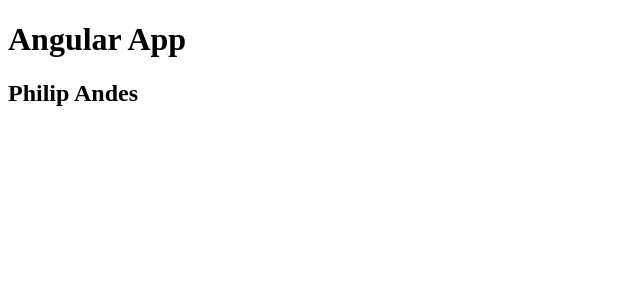
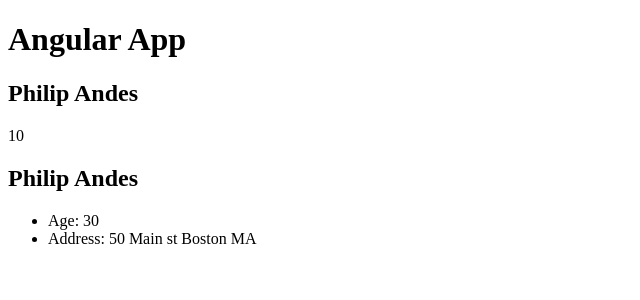
Before and after one commit to PhilipAndes/Angular-Components-And-Template-Syntax, an Angular app: page / in a window 1280 px wide. Shown: the top 300 px of the page, without its empty margins (0-640 px from the left). Built offline with nearby package versions, Linux system fonts and the light colour scheme.

Commit message:
String Interpolation

```diff
--- a/src/app/components/user/user.component.html
+++ b/src/app/components/user/user.component.html
@@ -1 +1,14 @@
-<h2>Philip Andes</h2>
+<!-- We can use string interpolation like: -->
+<h2>{{ 'Philip Andes' }} </h2>
+<!-- Or -->
+{{ 5 + 5 }}
+
+<!-- Or we can use properties here that we defined  -->
+<h2>{{ firstName }} {{ lastName }}</h2>
+<!-- Philip Andes -->
+
+<ul>
+  <li>Age: {{ age }}</li>
+  <!-- Or use a object -->
+  <li>Address: {{ address.street }} {{ address.city }} {{ address.state }}</li>
+</ul>
--- a/src/app/components/user/user.component.ts
+++ b/src/app/components/user/user.component.ts
@@ -19,20 +19,27 @@ export class UserComponent {
   lastName = 'Andes';
   age = 30;
 
+  // Lets add an object:
+  address = {
+    street: '50 Main st',
+    city: 'Boston',
+    state: 'MA'
+  };
+
   // We can also define methods:
   constructor() {
-    this.sayHello(); // Hello Philip
-    console.log(this.age); // 30
-    this.hasBirthday();
-    console.log(this.age); // 31
+    // this.sayHello(); // Hello Philip
+    // console.log(this.age); // 30
+    // this.hasBirthday();
+    // console.log(this.age); // 31
   }
 
   // Or our own methods:
-  sayHello() {
-    console.log(`Hello ${this.firstName}`);
-  }
+  // sayHello() {
+  //   console.log(`Hello ${this.firstName}`);
+  // }
 
-  hasBirthday() {
-    this.age += 1;
-  }
+  // hasBirthday() {
+  //   this.age += 1;
+  // }
 }
```
Also changed, not shown: 1 other file (tests, documents, lock files or other folders).
